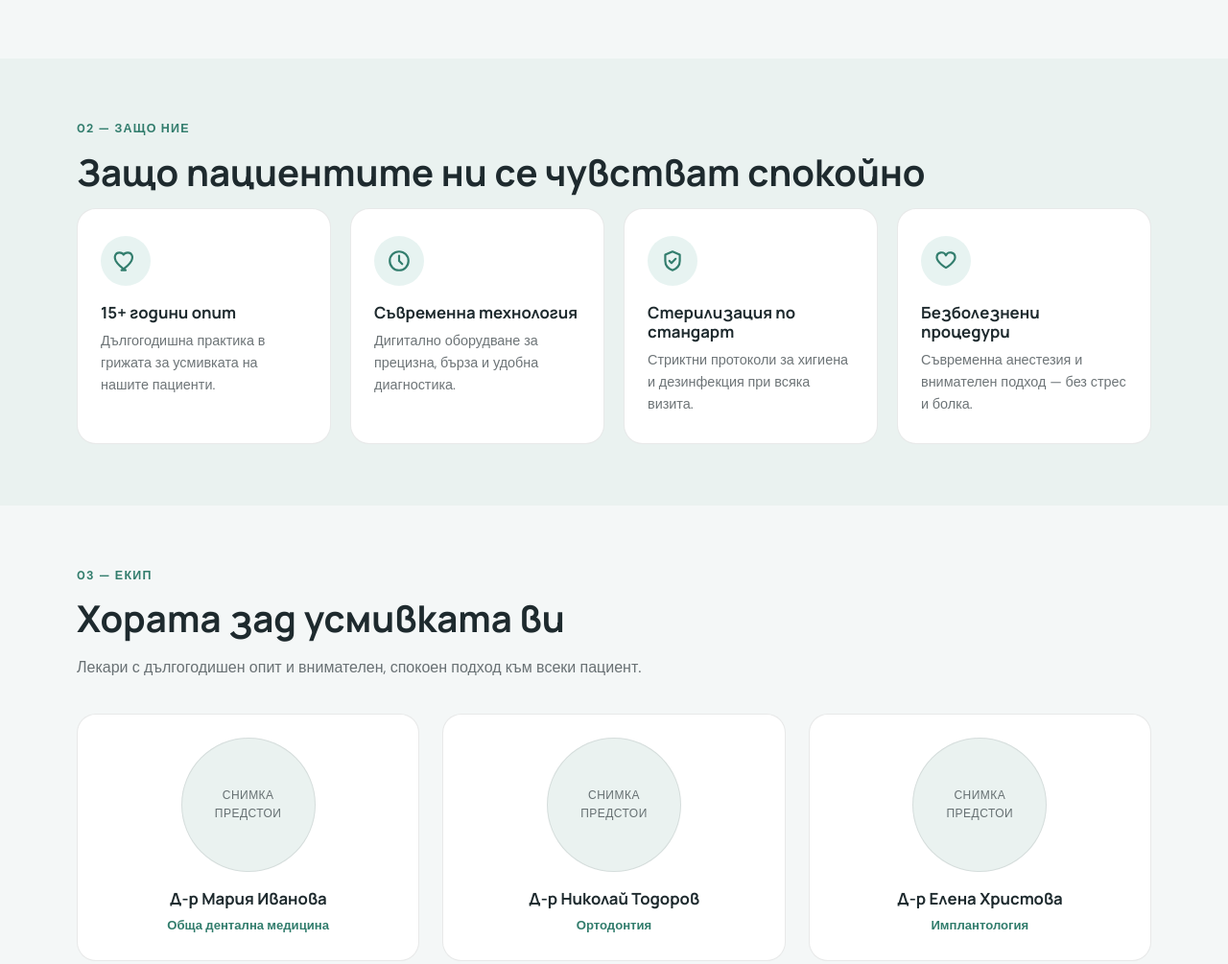
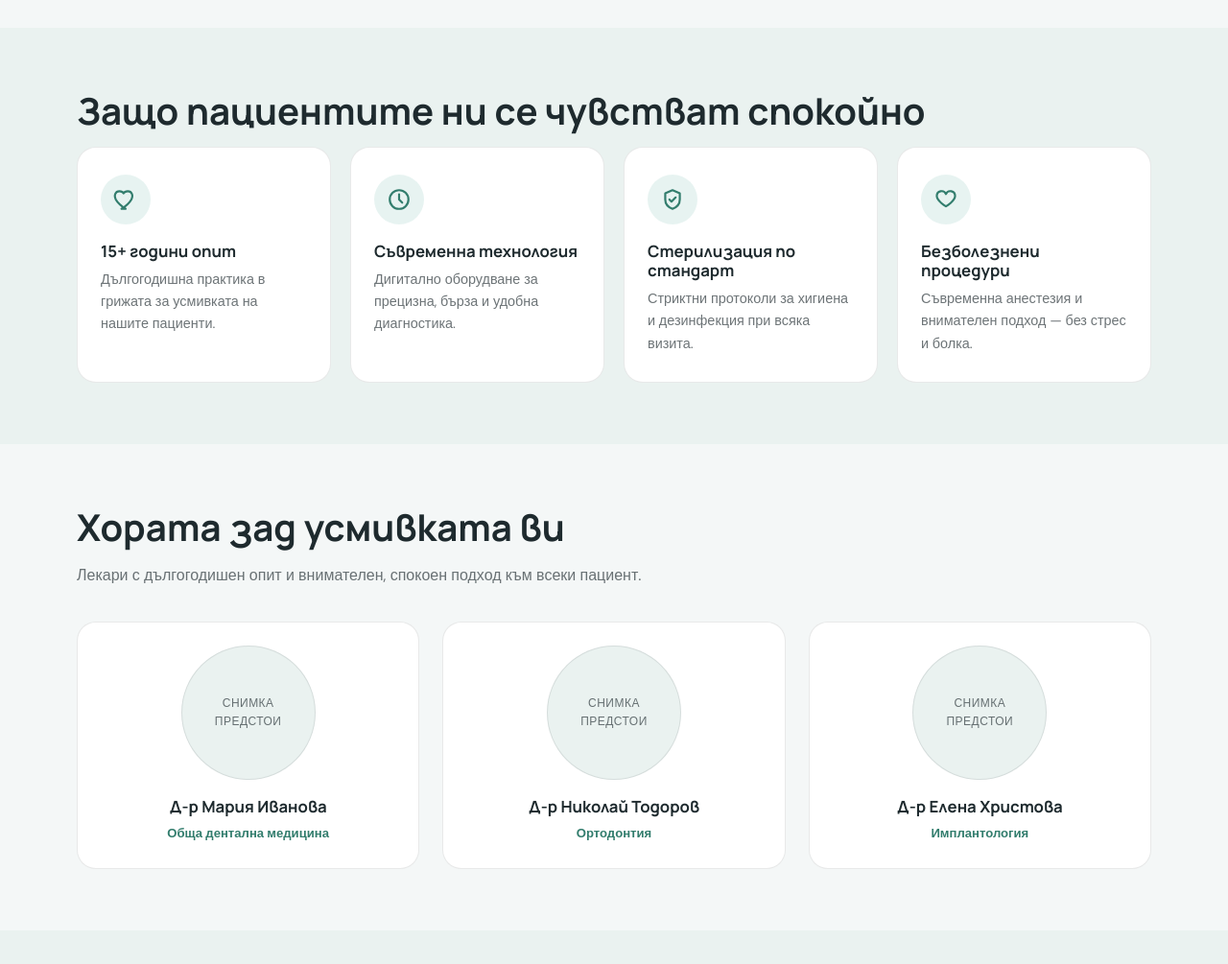
Before and after one commit to georgipopov2099-sys/wetbuild-demo-dental, a plain HTML site: page index.html in a window 1280 px wide. Shown: the part 1342-2347 px from the top of the page at 96% size. Drawn offline with Linux system fonts and the light colour scheme.

Commit message:
remove section number labels for cleaner minimal feel

```diff
--- a/index.html
+++ b/index.html
@@ -99,7 +99,6 @@
 <section class="section" id="services">
     <div class="container">
 
-        <span class="eyebrow reveal">01 — Услуги</span>
         <h2 class="reveal">Услуги и цени</h2>
         <p class="section-lead reveal">
             Ясни цени, без скрити такси. Всяка процедура започва с преглед
@@ -179,7 +178,6 @@
 <section class="section alt" id="why-us">
     <div class="container">
 
-        <span class="eyebrow reveal">02 — Защо ние</span>
         <h2 class="reveal">Защо пациентите ни се чувстват спокойно</h2>
 
         <div class="trust-grid">
@@ -236,7 +234,6 @@
 <section class="section" id="team">
     <div class="container">
 
-        <span class="eyebrow reveal">03 — Екип</span>
         <h2 class="reveal">Хората зад усмивката ви</h2>
         <p class="section-lead reveal">
             Лекари с дългогодишен опит и внимателен, спокоен подход към всеки пациент.
@@ -272,7 +269,6 @@
 <section class="section alt" id="reviews">
     <div class="container">
 
-        <span class="eyebrow reveal">04 — Отзиви</span>
         <h2 class="reveal">Какво казват пациентите</h2>
 
         <div class="reviews-grid">
@@ -306,7 +302,6 @@
     <div class="container contact-grid">
 
         <div class="contact-info reveal">
-            <span class="eyebrow">05 — Контакти</span>
             <h2>Запази час при нас</h2>
 
             <div class="contact-item">
--- a/styles.css
+++ b/styles.css
@@ -306,16 +306,6 @@ h1, h2, h3 {
 
 .section.alt {
     background: var(--bg-alt);
-}
-
-.eyebrow {
-    display: block;
-    color: var(--accent-dim);
-    font-weight: 700;
-    text-transform: uppercase;
-    letter-spacing: 0.1em;
-    font-size: 0.78rem;
-    margin-bottom: 12px;
 }
 
 .section h2 {
```
